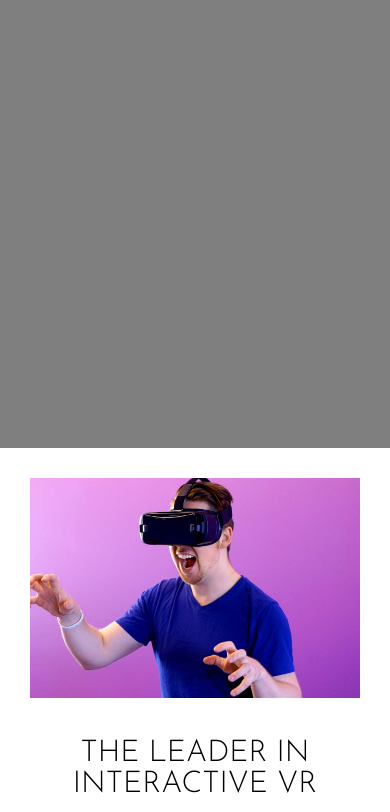
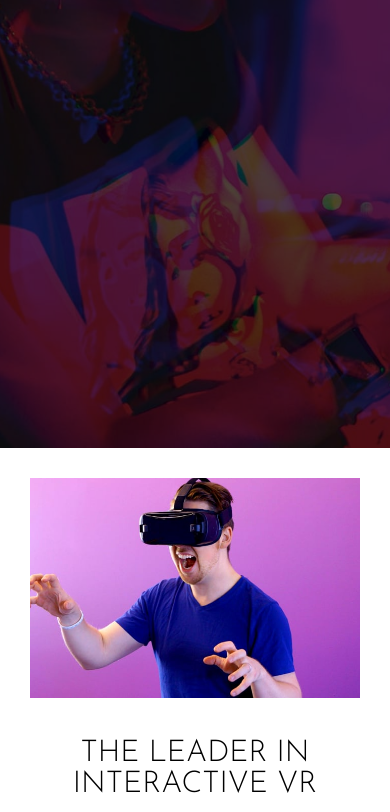
Before and after one commit to Leonardo291024/landing-page-loopsStudios, a plain HTML site: page index.html in a window 390 px wide. Shown: the part 396-1208 px from the top of the page. Drawn offline with Linux system fonts and the light colour scheme.

Commit message:
Error de Link de la imagenen del hero corregido

```diff
--- a/styles.css/main.css
+++ b/styles.css/main.css
@@ -21,7 +21,7 @@
 }
 
 header{
-    background-image: url("./images/mobile/image-hero.jpg");
+    background-image: url("../images/mobile/image-hero.jpg");
     background-position: center;
     background-repeat: no-repeat;
     background-size: cover;
```
